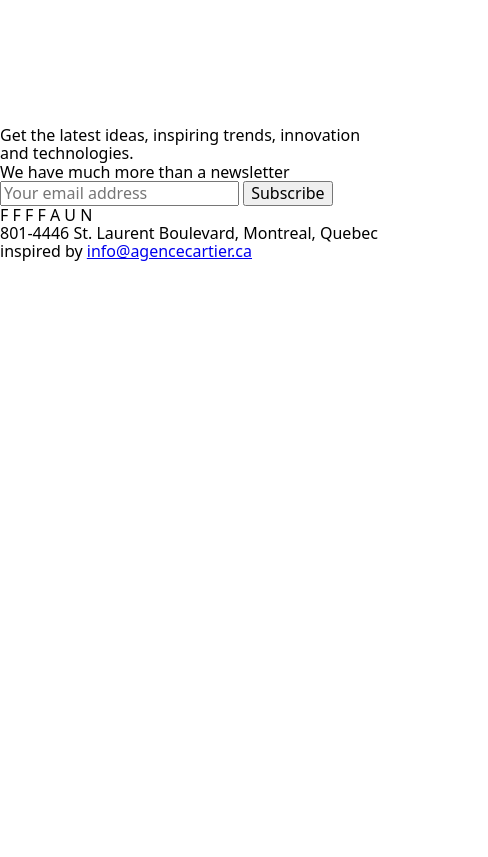
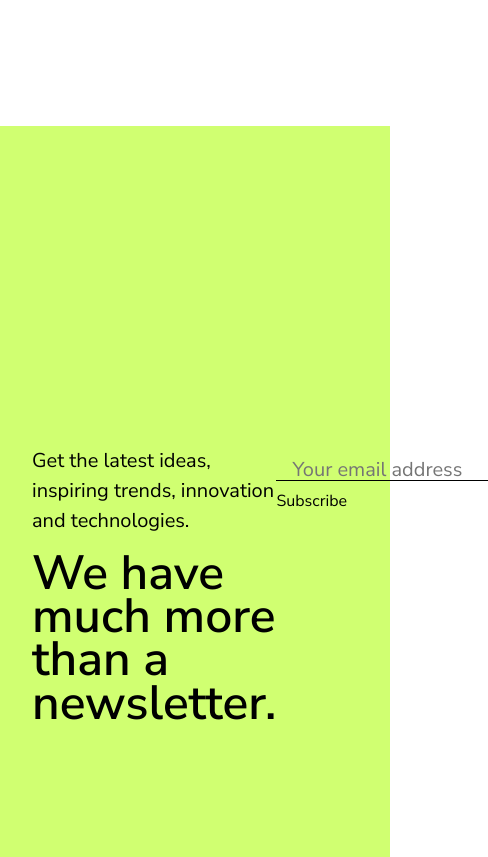
Before and after one commit to faun3/animated-landing-menu, a SvelteKit app: page /test-route in a window 390 px wide. Shown: the part 1140-1997 px from the top of the page, 488 px wide, since content can reach past the window. Before the commit the page ends 1402 px from the top, so only its background shows below. Built offline with nearby package versions, Linux system fonts and the light colour scheme.

Commit message:
make footer mega text responsive using vw

```diff
--- a/src/global.css
+++ b/src/global.css
@@ -28,6 +28,7 @@ h5,
 h6,
 p {
   margin: 0;
+  padding: 0;
 }
 hr {
   height: 0;
--- a/src/routes/+layout.svelte
+++ b/src/routes/+layout.svelte
@@ -4,10 +4,22 @@
   import PinnedFooter from "./PinnedFooter.svelte";
 </script>
 
-<div>
+<div class="my-website-lol">
   <Header />
   <main>
     <slot />
   </main>
   <PinnedFooter />
 </div>
+
+<style lang="scss">
+  .my-website-lol {
+    font-family: "Nunito Sans", sans-serif;
+    width: 100%;
+
+    main {
+      width: 100%;
+      overflow-x: hidden;
+    }
+  }
+</style>
--- a/src/routes/PinnedFooter.svelte
+++ b/src/routes/PinnedFooter.svelte
@@ -1,23 +1,42 @@
 <script lang="ts">
 </script>
 
+<div class="component">
   <section class="newsletter-section">
     <div class="newsletter-copy">
-    <p>Get the latest ideas, inspiring trends, innovation and technologies.</p>
-    <p>We have much more than a newsletter</p>
+      <p>
+        Get the latest ideas, inspiring trends, innovation and technologies.
+      </p>
+      <p class="much-more">We have much more than a newsletter.</p>
     </div>
     <div class="newsletter-signup">
       <input
         type="text"
         placeholder="Your email address"
       />
+      <span class="subscribe-wrapper">
+        <figure>
+          <svg
+            width="105"
+            height="20"
+            viewBox="0 0 105 62"
+            fill="none"
+            xmlns="http://www.w3.org/2000/svg"
+          >
+            <path
+              d="M0 31H103M103 31L73.5 1.5M103 31L73.5 60.5"
+              stroke="#010202"
+              stroke-width="0.7"
+              vector-effect="non-scaling-stroke"
+            />
+          </svg>
+        </figure>
         <button>Subscribe</button>
+      </span>
     </div>
   </section>
   <footer class="footer-underneath">
     <div class="big-word">
-    <span>F</span>
-    <span>F</span>
       <span>F</span>
       <span>F</span>
       <span>A</span>
@@ -33,3 +52,123 @@
       </p>
     </div>
   </footer>
+</div>
+
+<style lang="scss">
+  .component {
+    width: 100%;
+  }
+  .newsletter-section {
+    background-color: #d0ff71;
+    padding: 20rem 2rem 10rem 2rem;
+    display: flex;
+    justify-content: space-between;
+    width: 100%;
+
+    .newsletter-copy {
+      p {
+        font-size: 1.25rem;
+        max-width: 30ch;
+        line-height: 1.5;
+      }
+      .much-more {
+        font-size: 3rem;
+        max-width: 20ch;
+        font-weight: 600;
+        margin-top: 1rem;
+        line-height: 0.9;
+      }
+    }
+
+    .subscribe-wrapper {
+      display: flex;
+      overflow: hidden;
+      button {
+        background-color: transparent;
+        border: none;
+        position: relative;
+        width: fit-content;
+        transform: translateX(-1em);
+        padding: 0;
+        cursor: pointer;
+
+        &::after {
+          content: "";
+          position: absolute;
+          top: 80%;
+          left: 0;
+          width: 100%;
+          height: 1px;
+          background-color: black;
+          transform: scaleX(0);
+          transform-origin: left;
+        }
+      }
+
+      &:hover {
+        button {
+          transform: translateX(0.5em);
+          transition: transform 0.3s cubic-bezier(0.58, 0, 0.85, 0.75);
+          &::after {
+            transform: scaleX(100%);
+            transition: transform 0.3s cubic-bezier(0.58, 0, 0.85, 0.75);
+          }
+        }
+
+        figure {
+          transform: translateX(0em);
+          transition: transform 0.3s cubic-bezier(0.58, 0, 0.85, 0.75);
+        }
+      }
+
+      figure {
+        margin: 0;
+        transform: translateX(-1em);
+        svg {
+          width: 1em;
+        }
+      }
+    }
+
+    .newsletter-signup {
+      display: flex;
+      flex-direction: column;
+      gap: 0.5rem;
+
+      input {
+        background-color: transparent;
+        border: none;
+        border-bottom: 1px solid black;
+        padding: 1rem 1rem 0 1rem;
+        &:focus {
+          outline: none;
+        }
+        &::placeholder {
+          font-size: 1.25rem;
+        }
+      }
+    }
+  }
+
+  .footer-underneath {
+    background-color: #000;
+    color: #fff;
+    padding: 2rem;
+
+    .footer-info {
+    }
+
+    .big-word {
+      display: flex;
+      gap: 0.125rem;
+      margin-bottom: 5rem;
+      justify-content: center;
+
+      span {
+        font-size: calc(100vw / 4);
+        line-height: 0.9;
+        font-weight: 700;
+      }
+    }
+  }
+</style>
```
Lines whose indentation alone changed are shown as unchanged.
